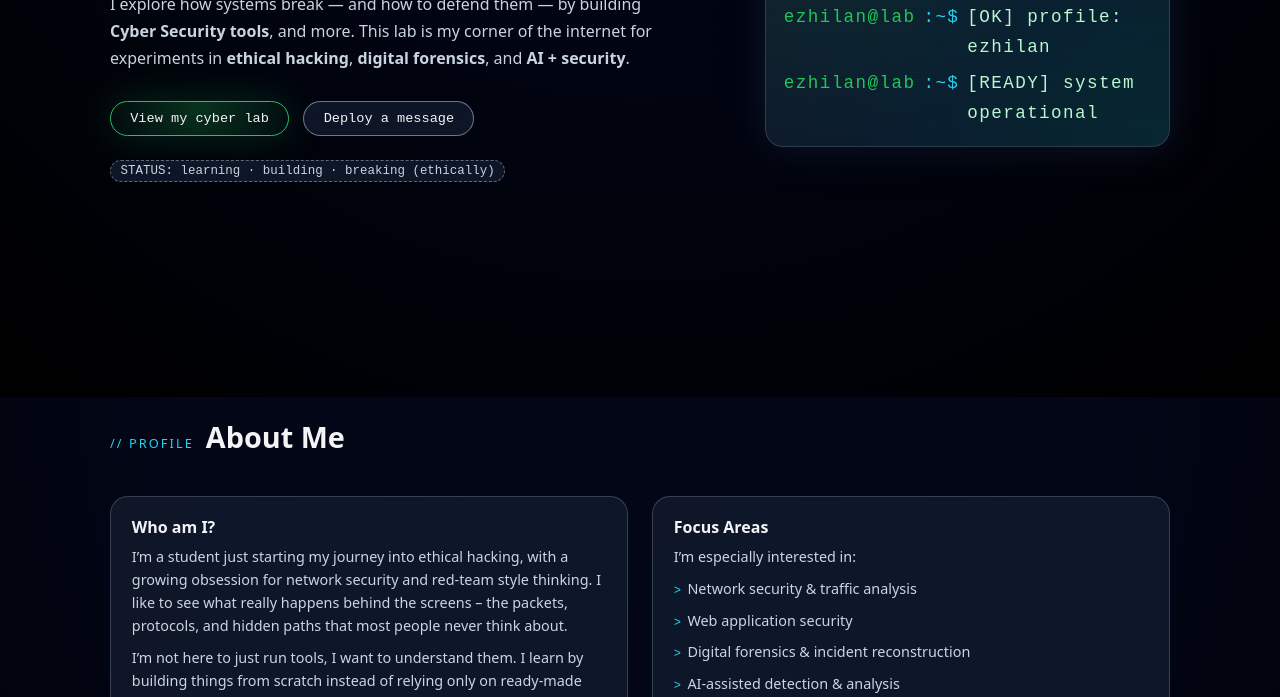
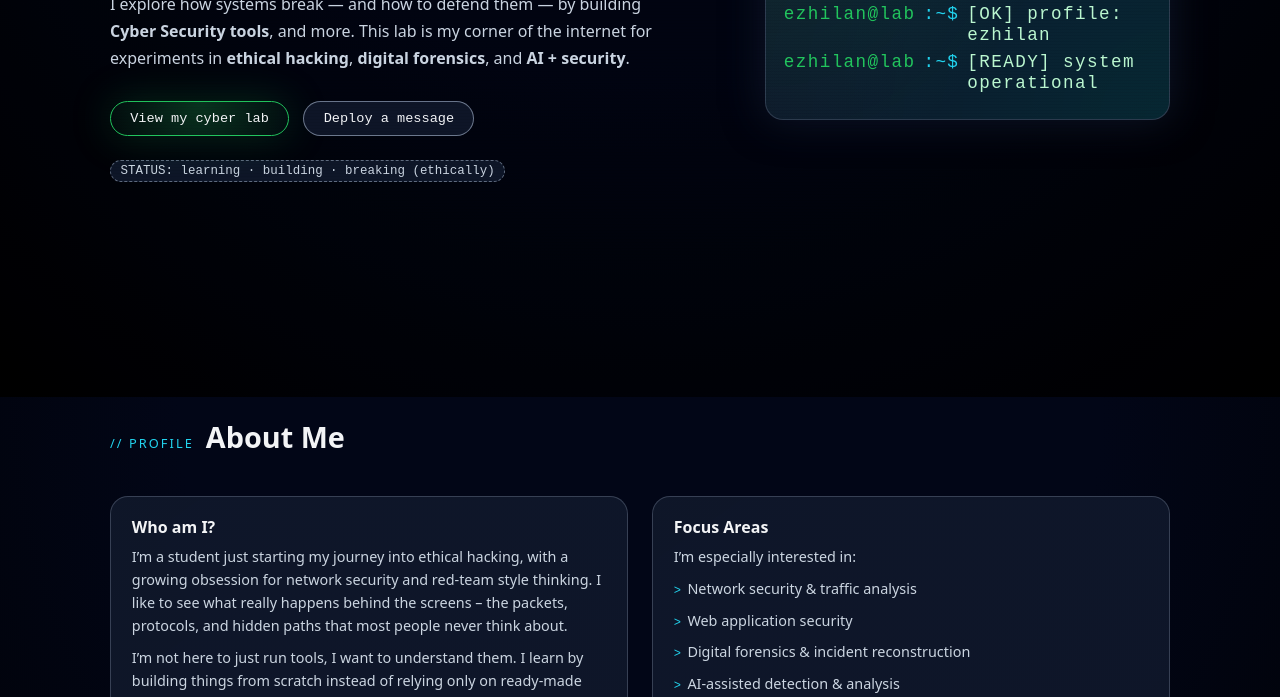
Before and after one commit to ezhilan404/ezhilan-lab, a plain HTML site: page index.html in a window 1280 px wide. Shown: the part 403-1100 px from the top of the page. Drawn offline with Linux system fonts and the light colour scheme; animation ran at ten frames a second.

Commit message:
style changes

```diff
--- a/assets/css/style.css
+++ b/assets/css/style.css
@@ -356,7 +356,7 @@ main {
   font-family: "JetBrains Mono", ui-monospace, monospace;
   font-size: 0.78rem;
   color: #bbf7d0;
-  line-height: 1.7;
+  line-height: 1.2;
   max-height: 220px;
   overflow: hidden;
 }
```
